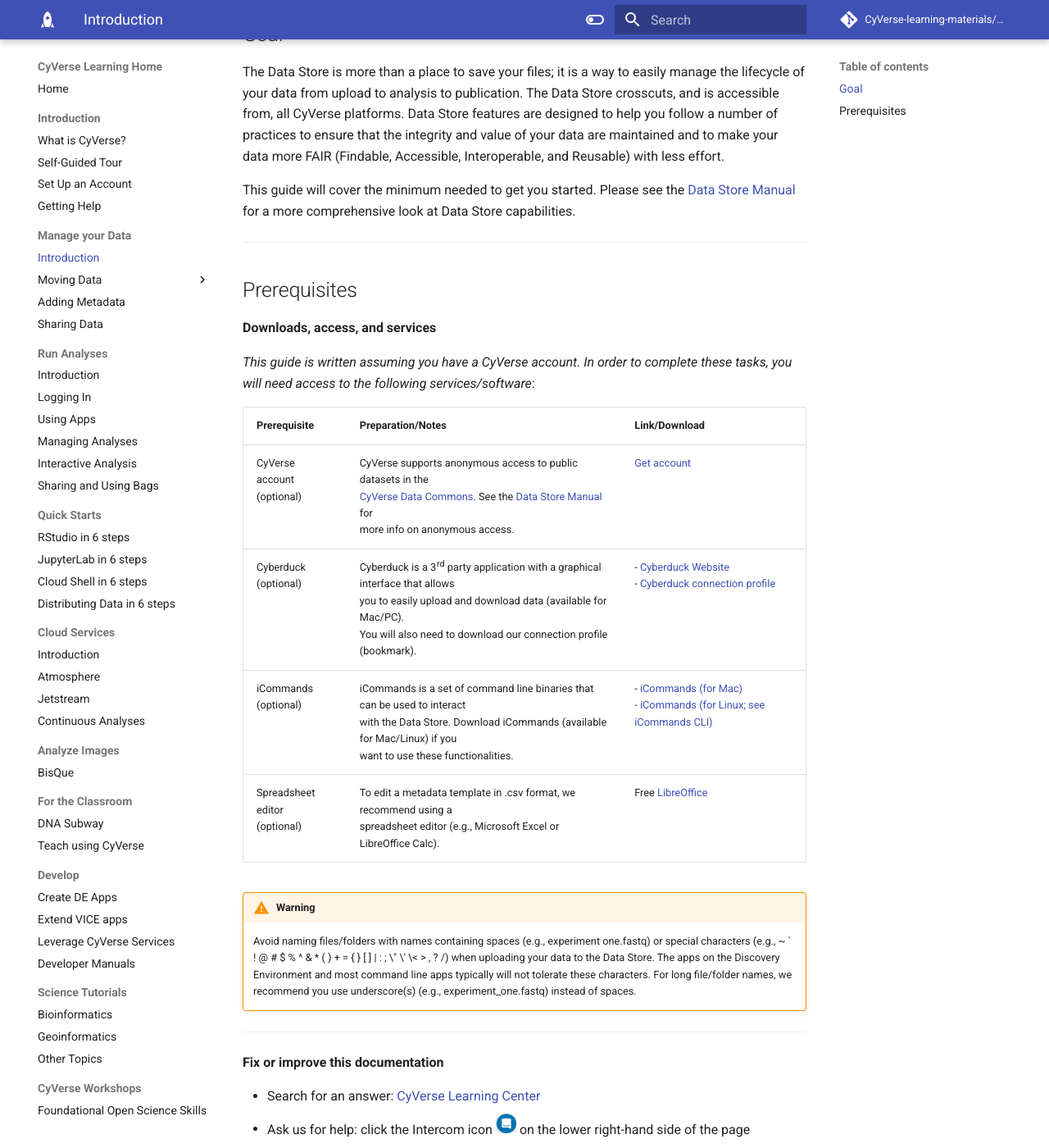
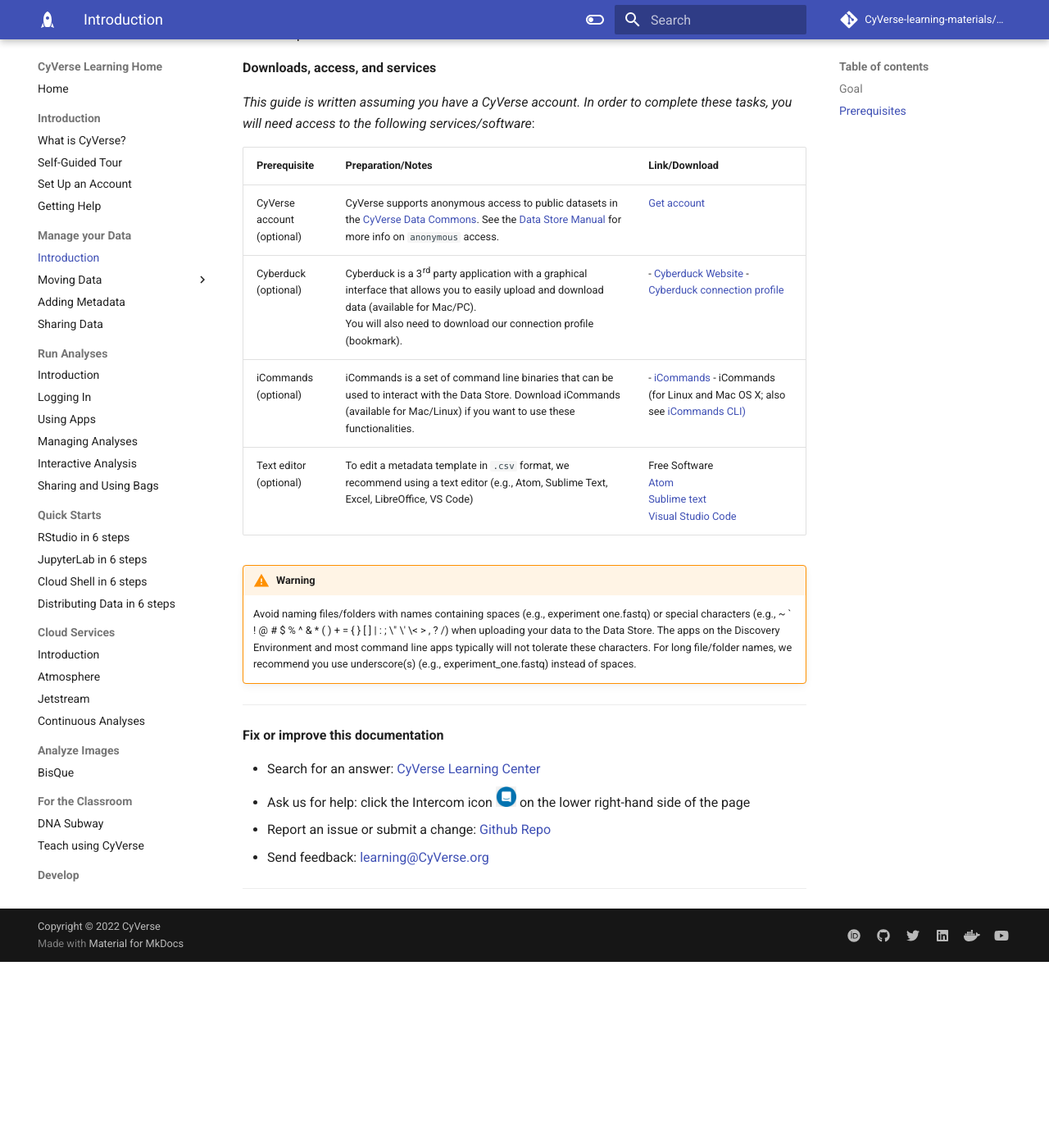
Before and after one commit to CyVerse-learning-materials/learning-materials-home, an MkDocs documentation site: the page built from docs/ds/intro.md, in a window 1280 px wide and 1400 px high, scrolled down 538 px. Shown: the whole window at 82% size. Built offline with MkDocs 1.6.1 and Material for MkDocs 9.7.7, drawn with Linux system fonts in a browser that asks for light colours; some web fonts are replaced; a script that is not in the unit is left out; comment, search, counter and statistics services are not loaded; after the commit the page ends 1711 px from its top, so only the background shows below that.

Commit message:
Update intro.md

```diff
--- a/docs/ds/intro.md
+++ b/docs/ds/intro.md
@@ -1,6 +1,8 @@
 # Data Store Guide
 
-![DataStore_Icon](../assets/ds/datastore-icon.png)
+[data]: assets/de/menu_items/dataIcon.svg
+
+[![][data]{width=100}](https://cyverse.org/data-store){target=_blank}
 
 ## Goal
 
@@ -25,10 +27,10 @@
 
 | Prerequisite | Preparation/Notes | Link/Download |
 | --- | --- | --- |
-| CyVerse account <br> (optional) | CyVerse supports anonymous access to public datasets in the <br> [CyVerse Data Commons](https://datacommons.cyverse.org/). See the [Data Store Manual](https://cyverse.atlassian.net/wiki/spaces/DS/overview) for <br> more info on anonymous access. |  [Get account](https://user.cyverse.org/){target=_blank} |
-| Cyberduck  <br> (optional) |  Cyberduck is a 3rd party application with a graphical interface that allows <br> you to easily upload and download data (available for Mac/PC). <br> You will also need to download our connection profile (bookmark). | - [Cyberduck Website](https://cyberduck.io/download/) <br> - [Cyberduck connection profile](https://cyverse.atlassian.net/wiki/download/attachments/241869843/CyVerseDataStore.cyberduckprofile?version=1&modificationDate=1568640173000&cacheVersion=1&api=v2) |
-|iCommands  <br> (optional) | iCommands is a set of command line binaries that can be used to interact <br> with the Data Store. Download iCommands (available for Mac/Linux) if you <br> want to use these functionalities. | - [iCommands (for Mac)](https://cyverse.atlassian.net/wiki/download/attachments/241869823/cyverse-icommands-4.1.9.pkg?version=3&modificationDate=1472820029000&cacheVersion=1&api=v2) <br> - [iCommands (for Linux; see iCommands CLI)](https://irods.org/download/) |
-| Spreadsheet editor  <br> (optional) | To edit a metadata template in .csv format, we recommend using a <br> spreadsheet editor (e.g., Microsoft Excel or LibreOffice Calc). | Free [LibreOffice](https://www.libreoffice.org/) |
+| CyVerse account <br> (optional) | CyVerse supports anonymous access to public datasets in the [CyVerse Data Commons](https://datacommons.cyverse.org/){target=_blank}. See the [Data Store Manual](https://cyverse.atlassian.net/wiki/spaces/DS/overview){target=_blank} for more info on `anonymous` access. |  [Get account](https://user.cyverse.org/){target=_blank} |
+| Cyberduck  <br> (optional) |  Cyberduck is a 3rd party application with a graphical interface that allows you to easily upload and download data (available for Mac/PC). <br> You will also need to download our connection profile (bookmark). | - [Cyberduck Website](https://cyberduck.io/download/){target=_blank} - [Cyberduck connection profile](ds/cyberduck.md) |
+|iCommands  <br> (optional) | iCommands is a set of command line binaries that can be used to interact with the Data Store. Download iCommands (available for Mac/Linux) if you want to use these functionalities. | - [iCommands](ds/icommands.md) - iCommands (for Linux and Mac OS X; also see [iCommands CLI)](https://irods.org/download/){target=_blank} |
+| Text editor  <br> (optional) | To edit a metadata template in `.csv` format, we recommend using a text editor (e.g., Atom, Sublime Text, Excel, LibreOffice, VS Code) | Free Software <br> [Atom](https://atom.io/){target=_blank} <br> [Sublime text](https://www.sublimetext.com/){target=_blank} <br> [Visual Studio Code](https://code.visualstudio.com/){target=_blank} |
 
 !!! Warning
 
```
